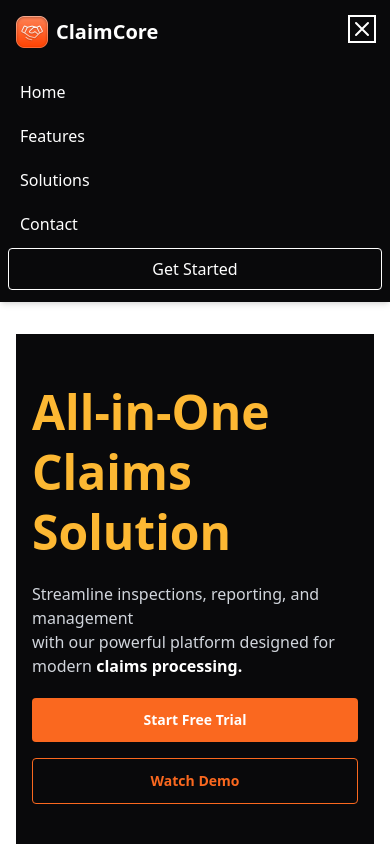
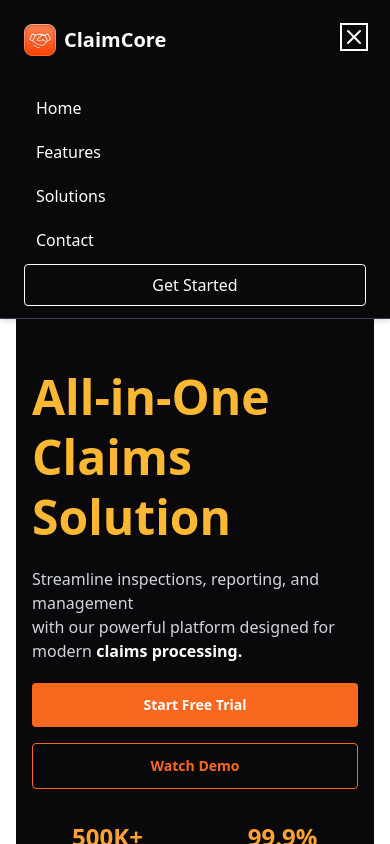
Before and after one commit to iahmadiqbal/ClaimCore, a React (Vite) app: page / in a window 390 px wide. Both pictures are taken after a click on the button "Toggle menu". Shown: the top 844 px of the page. Built offline with nearby package versions, Linux system fonts and the light colour scheme.

Commit message:
header and mainlayout updated

```diff
--- a/src/components/Header.tsx
+++ b/src/components/Header.tsx
@@ -4,7 +4,6 @@ import { Link } from "react-router-dom";
 const Header: FC = () => {
   const [isOpen, setIsOpen] = useState<boolean>(false);
 
-  // Common classes for nav links with hover underline & background
   const navLinkClasses =
     "relative hover:bg-[#FA7533] hover:text-white px-3 py-2 rounded transition";
 
@@ -12,9 +11,9 @@ const Header: FC = () => {
     "block hover:underline hover:decoration-yellow-300 hover:underline-offset-4";
 
   return (
-    <header className="bg-[#09090B] text-white shadow-md">
-      <div className="max-w-7xl mx-auto px-4 sm:px-6 lg:px-8">
-        <div className="flex justify-between h-16 items-center">
+    <header className="bg-[#09090B] text-white shadow-md border-b border-gray-700">
+      <div className="max-w-7xl mx-auto px-6 sm:px-6 lg:px-8">
+        <div className="flex justify-between h-20 items-center">
           {/* Logo / Brand */}
           <div className="flex-shrink-0 flex items-center cursor-pointer">
             <Link to="/" className="flex items-center space-x-2">
@@ -88,7 +87,7 @@ const Header: FC = () => {
 
       {/* Mobile menu */}
       {isOpen && (
-        <nav className="md:hidden bg-[#09090B] px-2 pt-2 pb-3 space-y-1">
+        <nav className="md:hidden bg-[#09090B] px-6 pt-2 pb-3 space-y-1">
           <Link
             to="/"
             className="block px-3 py-2 rounded text-white hover:bg-[#FA7533] hover:underline hover:decoration-yellow-300 hover:underline-offset-4"
--- a/src/layout/MainLayout.tsx
+++ b/src/layout/MainLayout.tsx
@@ -7,7 +7,7 @@ const MainLayout: FC = () => {
   return (
     <div className="flex flex-col min-h-screen bg-white text-gray-900">
       <Header />
-      <main className="flex-grow max-w-7xl mx-auto px-4 sm:px-6 lg:px-8 py-8 w-full">
+      <main className="flex-grow max-w-7xl mx-auto px-4 lg:px-0 py-0 w-full">
         <Outlet />
       </main>
       <Footer />
```
